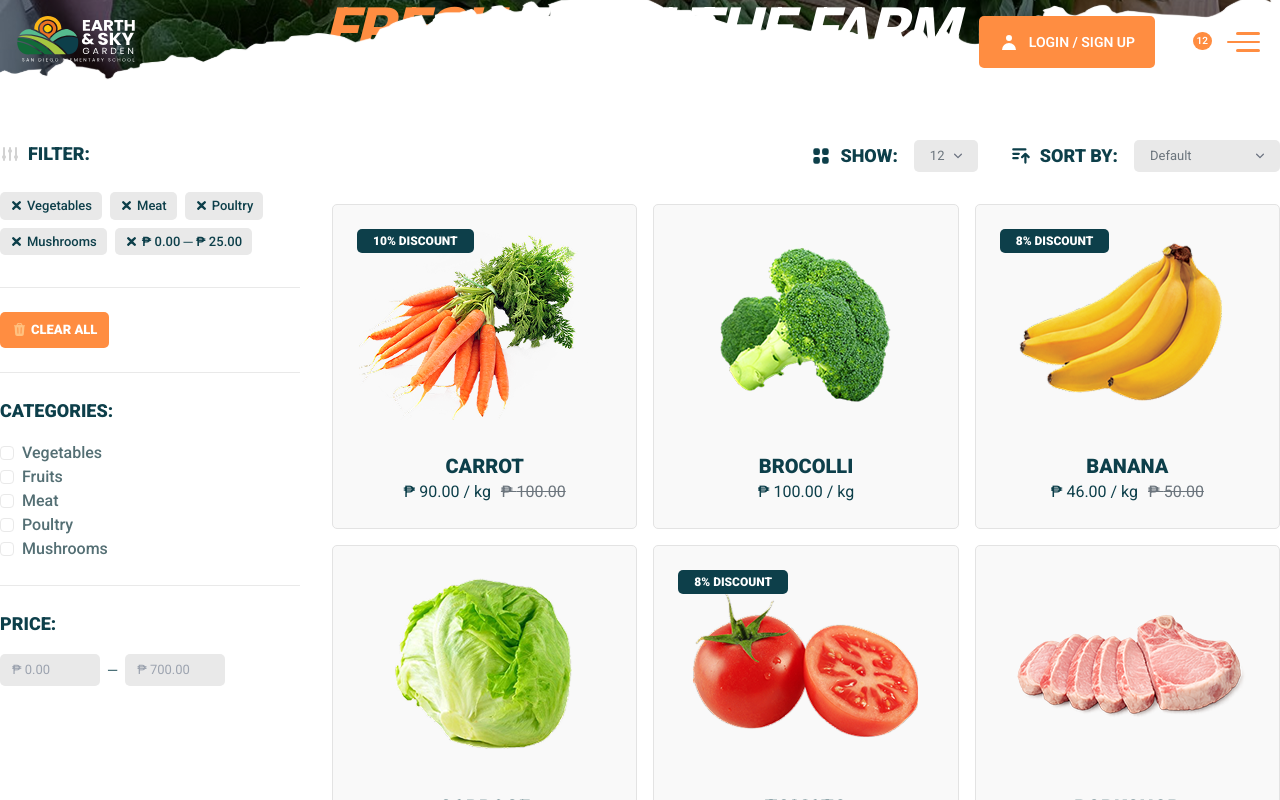
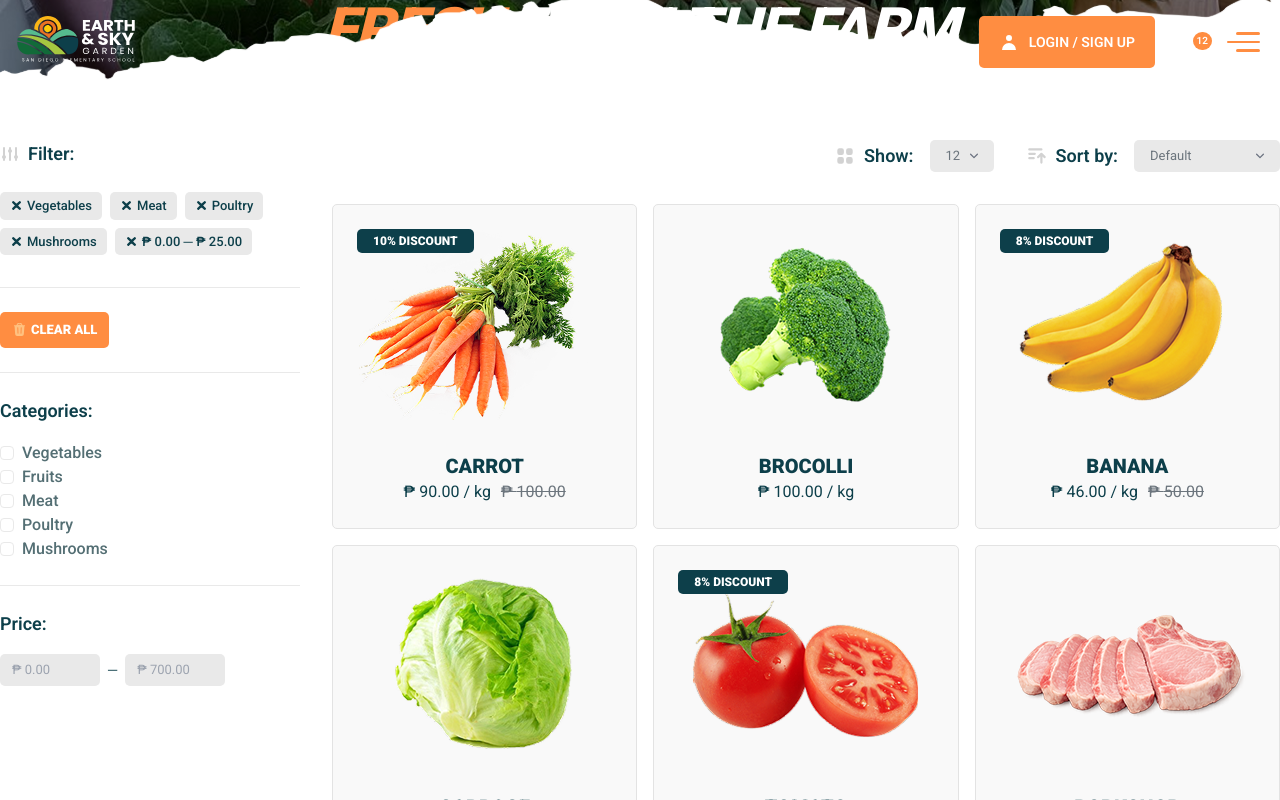
Before and after one commit to warrenequinan/earthandskygarden, a Next.js app: page /products in a window 1280 px wide. Shown: the top 800 px of the page. Built offline with nearby package versions, Linux system fonts and the light colour scheme.

Commit message:
Apply clients feedback

```diff
--- /dev/null
+++ b/app/_components/ui/Pagination.tsx
@@ -0,0 +1,5 @@
+const Pagination = () => {
+  return <p>Pagination</p>;
+};
+
+export default Pagination;
--- a/app/_components/ui/ProductsCatalog.tsx
+++ b/app/_components/ui/ProductsCatalog.tsx
@@ -1,6 +1,7 @@
 import { Product } from "@/app/_types/product.types";
-import ProductsSort from "./ProductsSort";
-import ProductItem from "./ProductItem";
+import ProductsSort from "@/app/_components/ui/ProductsSort";
+import ProductItem from "@/app/_components/ui/ProductItem";
+import Pagination from "@/app/_components/ui/Pagination";
 
 type ProductsCatalogPropType = {
   products: Product[];
@@ -22,6 +23,7 @@ const ProductsCatalog = ({ products }: ProductsCatalogPropType) => {
           Showing <span className="text-accent-700">1 to 12</span> of products
           results
         </p>
+        <Pagination />
       </div>
     </div>
   );
--- a/app/_components/ui/ProductsFilter.tsx
+++ b/app/_components/ui/ProductsFilter.tsx
@@ -13,7 +13,7 @@ const ProductsFilter = () => {
     <>
       <div className="border-b border-muted-500 pb-6 pt-6">
         <div className="flex items-center gap-2">
-          <h5 className="text-lg font-bold uppercase text-primary">
+          <h5 className="text-lg font-semibold text-primary">
             Categories:
           </h5>
         </div>
@@ -21,7 +21,7 @@ const ProductsFilter = () => {
       </div>
       <div className="pb-0 lg:pb-6 pt-6">
         <div className="flex items-center gap-2">
-          <h5 className="text-lg font-bold uppercase text-primary">Price:</h5>
+          <h5 className="text-lg font-semibold text-primary">Price:</h5>
         </div>
 
         <div className="mt-4 border-b border-muted-500 lg:border-none pb-6">
--- a/app/_components/ui/ProductsSort.tsx
+++ b/app/_components/ui/ProductsSort.tsx
@@ -8,9 +8,9 @@ const ProductsSort = () => {
           <div className="relative flex items-center gap-4">
             <label
               htmlFor="numItems"
-              className="flex items-center gap-2 text-lg font-bold uppercase leading-none text-primary"
+              className="flex items-center gap-2 text-lg leading-none font-semibold text-primary"
             >
-              <HiViewGrid className="text-[22px]" /> Show:
+              <HiViewGrid className="text-[22px] text-muted-600" /> Show:
             </label>
             <select className="h-8 w-16 appearance-none rounded-[5px] bg-muted-500 px-4 text-[13px] font-normal text-muted-700 outline-accent-700">
               <option value={6}>6</option>
@@ -27,9 +27,9 @@ const ProductsSort = () => {
           <div className="relative flex items-center gap-4">
             <label
               htmlFor="numItems"
-              className="flex items-center gap-2 text-lg font-bold uppercase leading-none text-primary"
+              className="flex items-center gap-2 text-lg font-semibold leading-none text-primary"
             >
-              <HiSortAscending className="text-[22px]" /> Sort By:
+              <HiSortAscending className="text-[22px] text-muted-600" /> Sort by:
             </label>
             <select className="h-8 appearance-none rounded-[5px] bg-muted-500 px-4 text-[13px] font-normal text-muted-700 outline-accent-700">
               <option value={12} selected>
--- a/app/_components/ui/SidebarFilter.tsx
+++ b/app/_components/ui/SidebarFilter.tsx
@@ -9,7 +9,7 @@ const SidebarFilter = () => {
       <div className="border-b border-muted-500 pb-6">
         <div className="flex items-center gap-2">
           <HiAdjustments className="text-xl text-muted-600" />
-          <h5 className="text-lg font-bold uppercase text-primary">Filter:</h5>
+          <h5 className="text-lg font-semibold text-primary">Filter:</h5>
         </div>
         <div className="mt-6 inline-block">
           <button className="mb-2 mr-2 inline-flex items-center gap-1 rounded-[5px] bg-muted-500 px-[10px] py-1 text-[13px] font-medium capitalize text-primary transition-colors duration-300 hover:bg-muted-600">
```
